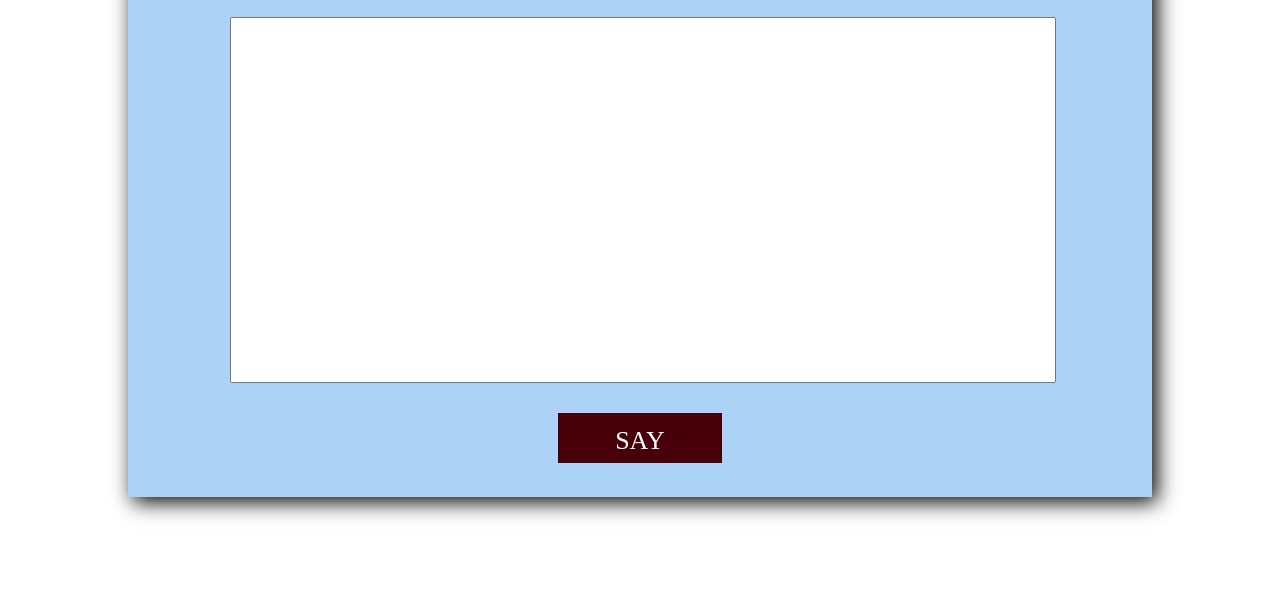
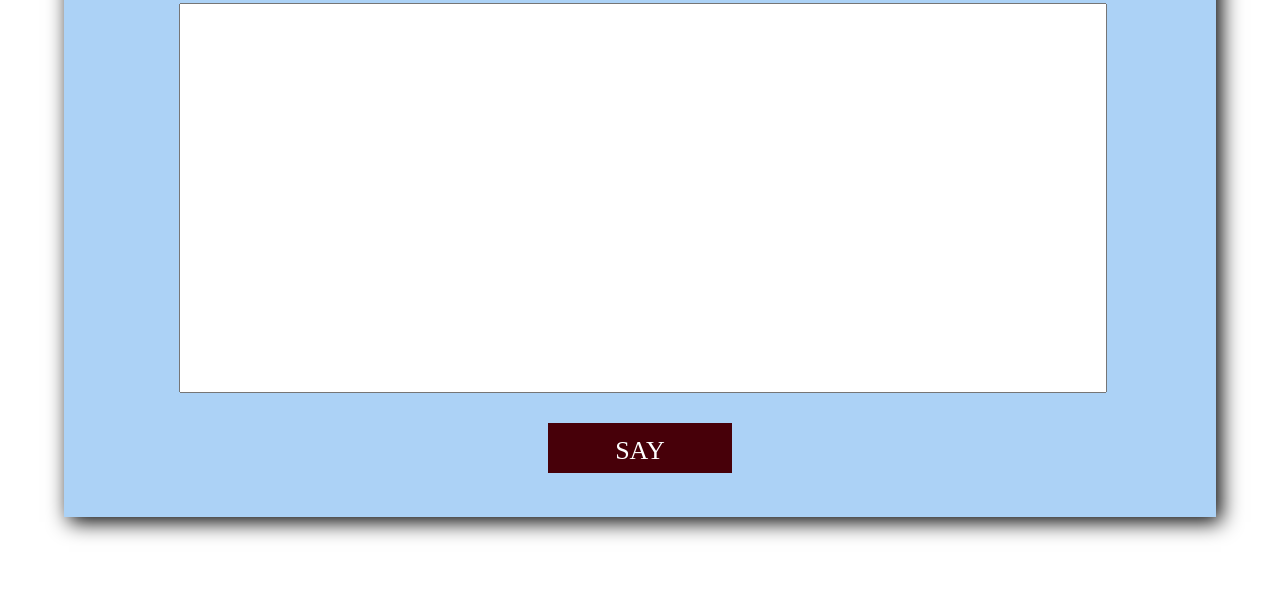
Before and after one commit to tizenorg/profile.ivi.saythis, a plain HTML site: page index.html in a window 1280 px wide. Shown: the part 203-800 px from the top of the page. Drawn offline with Linux system fonts and the light colour scheme.

Commit message:
Fixing the css file so the application is oriented properly
Change-Id: Ia3ff7dea81b98535e42b0d9d86152ce2df1ccf81
Signed-off-by: brianjjones <brian.j.jones@intel.com>

```diff
--- a/css/main.css
+++ b/css/main.css
@@ -18,42 +18,12 @@ body {
     left: 50%;
     -webkit-transform: translate(-50%, -50%);
     position: absolute;
-    width: 1024px;
-    height: 600px;
+    width: 90%;
+    height: 80%;
     -webkit-box-align: center;
     -webkit-box-pack: center;
     -webkit-box-orient: vertical;
     display: -webkit-box;
-}
-
-/* 800 x 480 */
-@media (orientation: landscape) {
-    body { top: 50%; left: 50%; -webkit-transform: translate(-50%, -50%) scale(0.625, 0.6667); }
-}
-/* 1024 x 600 */
-@media (min-width: 1024px) and (min-height: 600px) and (orientation: landscape) {
-    body { top: 50%; left: 50%; -webkit-transform: translate(-50%, -50%) scale(0.8, 0.833); }
-}
-/* 1280 x 720 */
-@media (min-width: 1280px) and (min-height: 720px) and (orientation: landscape) {
-    body { top: 50%; left: 50%; -webkit-transform: translate(-50%, -50%); }
-}
-
-/* 480 x 800 */
-@media (orientation: portrait) {
-    body { top: 0%; left: 0%; -webkit-transform: translate(-50%, -50%) rotate(90deg) scale(0.625, 0.6667) translate(50%, -50%); }
-}
-/* 600 x 1024 */
-@media (min-width: 600px) and (min-height: 1024px) and (orientation: portrait) {
-    body { top: 0%; left: 0%; -webkit-transform: translate(-50%, -50%) rotate(90deg) scale(0.8, 0.833) translate(50%, -50%); }
-}
-/* 720 x 1230 */
-@media (min-width: 720px) and (min-height: 1230px) and (orientation: portrait) {
-    body { top: 0%; left: 0%; -webkit-transform: translate(-50%, -50%) rotate(90deg) scale(0.96, 1.0) translate(50%, -50%); }
-}
-/* 720 x 1280 */
-@media (min-width: 720px) and (min-height: 1280px) and (orientation: portrait) {
-    body { top: 0%; left: 0%; -webkit-transform: translate(-50%, -50%) rotate(90deg) translate(50%, -50%); }
 }
 
 #main_page {
```
